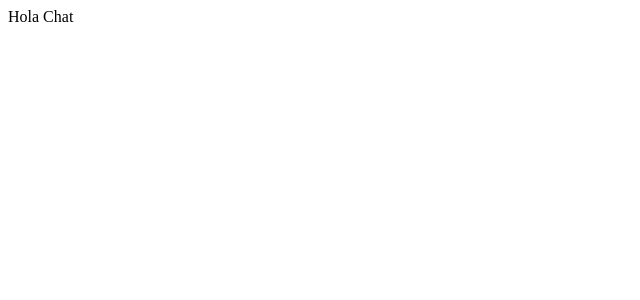
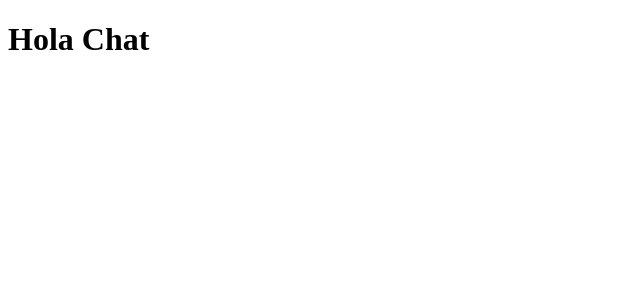
Before and after one commit to omg-ninjas/Hola-Chat, a React (Create React App) app: page / in a window 1280 px wide. Shown: the top 300 px of the page, without its empty margins (0-640 px from the left). Built offline with nearby package versions, Linux system fonts and the light colour scheme.

Commit message:
fixed server mistake

```diff
--- a/package.json
+++ b/package.json
@@ -11,8 +11,7 @@
     "uuid": "^3.3.2"
   },
   "scripts": {
-    "start": "concurrently 'npm run react' 'npm run server'",
-    "react": "react-scripts start",
+    "start": "react-scripts start",
     "server": "nodemon src/server/index.js",
     "build": "react-scripts build",
     "test": "react-scripts test --env=jsdom",
--- a/src/App.js
+++ b/src/App.js
@@ -3,8 +3,8 @@ import React, { Component } from 'react';
 class App extends Component {
   render() {
     return (
-      <div className="continer">
-        Hola Chat
+      <div className="container">
+        <h1>Hola Chat</h1>
       </div>
     );
   }
--- a/src/Server/index.js
+++ b/src/Server/index.js
@@ -1,7 +1,7 @@
 var mysql = required('mysql')
 var io = module.exports.io = require('socket.io')(app)
 
-const PORT = process.env.PORT || 3001
+const PORT = process.env.PORT || 3211
 
 const SocketManager = require('./SocketManager')
 
```
Also changed, not shown: 1 other file (tests, documents, lock files or other folders).
